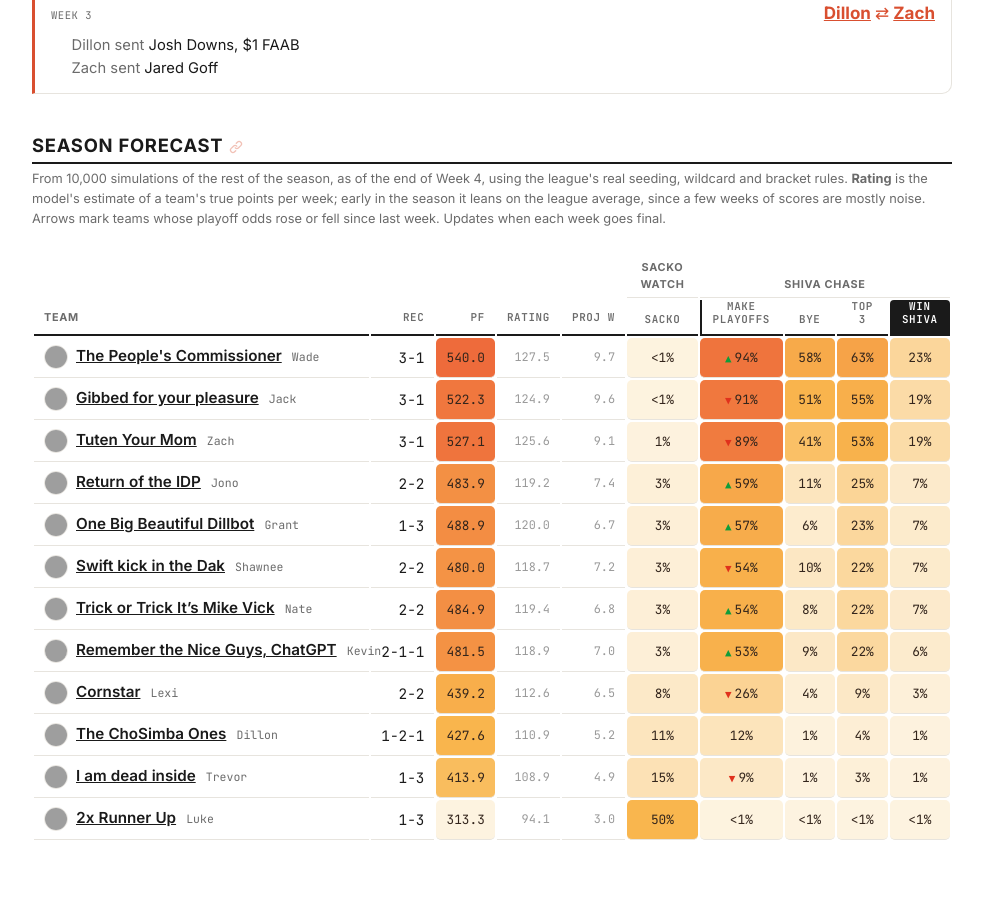
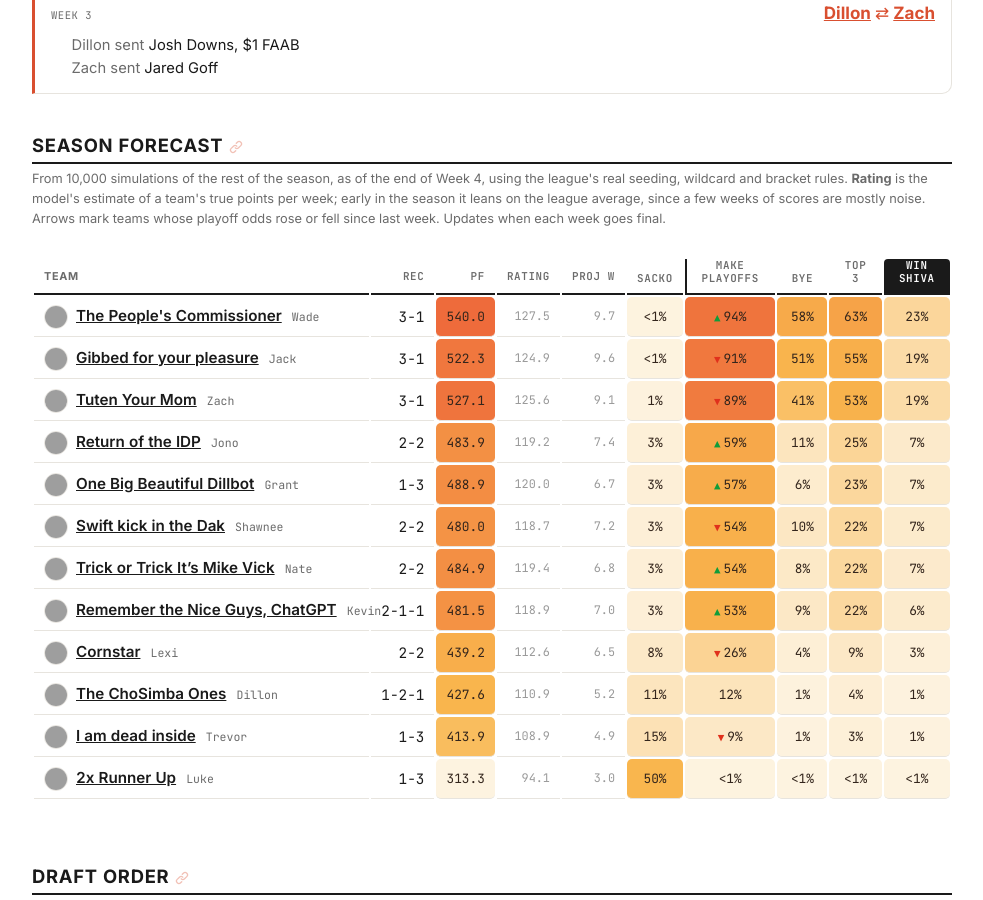
Before and after one commit to dillondrenzek/no-love-in-the-league, a Jekyll site: the page built from docs/seasons/2026.md, in a window 1280 px wide and 900 px high, scrolled down 1376 px, cut to the strip 0-900 px from the top of the window. Shown: the whole strip, without its empty margins (148-1131 px from the left). Built offline with Jekyll 4.4.1, drawn with Linux system fonts in a browser that asks for light colours; grey boxes are pictures that could not be loaded.

Commit message:
small table header changes

```diff
--- a/docs/_includes/sections/season/forecast.html
+++ b/docs/_includes/sections/season/forecast.html
@@ -13,12 +13,6 @@ precomputed. Param: f (a site.data.odds record).
 <div class="table-scroll">
 <table class="forecast">
   <thead>
-    <tr class="forecast__groups">
-      <th colspan="3" class="forecast__lead"></th>
-      <th colspan="2" class="forecast__aux"></th>
-      <th class="forecast__group">Sacko watch</th>
-      <th colspan="4" class="forecast__group forecast__group--shiva">Shiva chase</th>
-    </tr>
     <tr>
       <th>Team</th>
       <th class="num">Rec</th>
--- a/docs/_includes/tables/owners_table.html
+++ b/docs/_includes/tables/owners_table.html
@@ -8,7 +8,7 @@ site.data.owners (see scripts/generate_owners.py -> owners.yml).
     <tr>
       <th>Owner</th>
       <th class="num">Seasons</th>
-      <th class="num">All-Time Record</th>
+      <th class="num">All-Time</th>
       <th class="num">Win%</th>
       <th class="num">Titles</th>
       <th class="num">Sackos</th>
```
